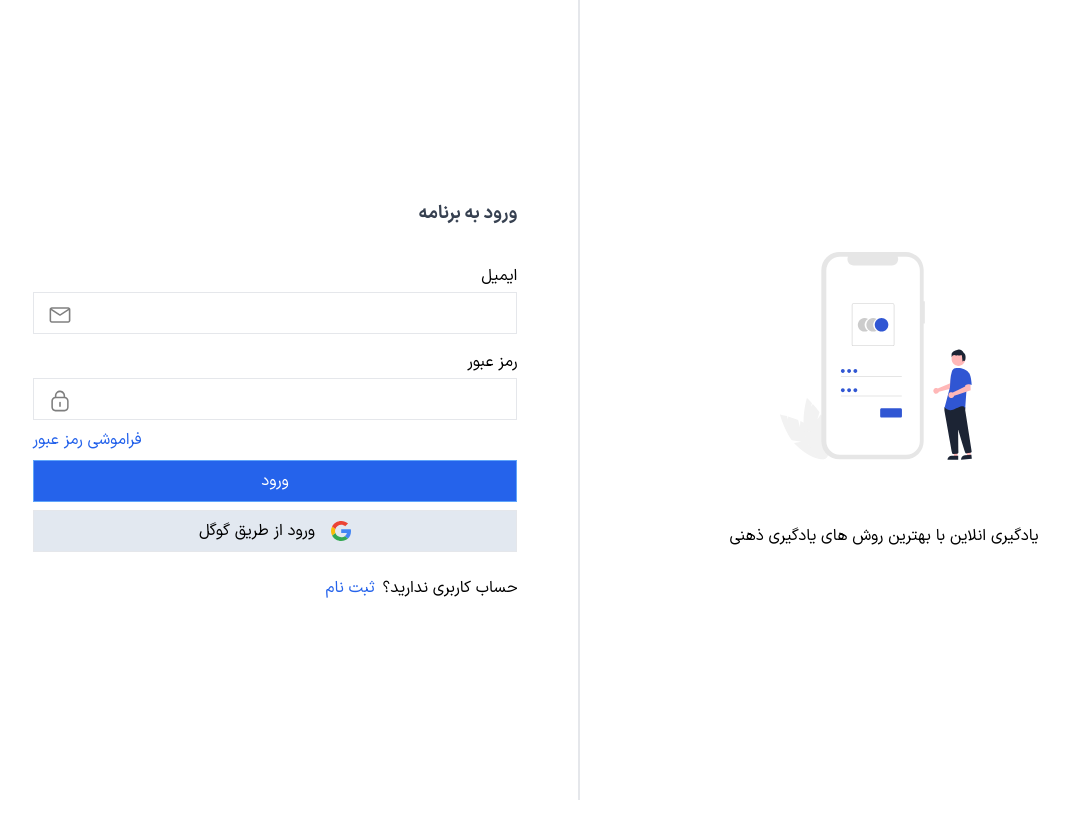
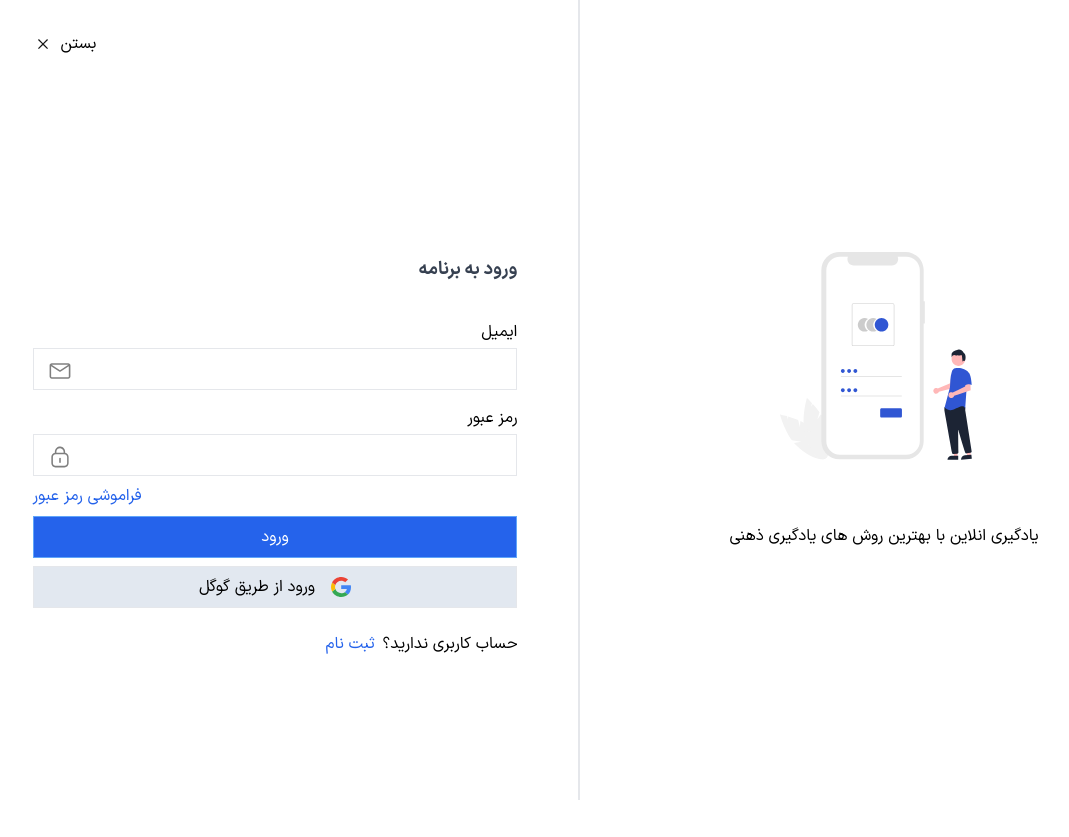
Before and after one commit to sinakaramiyan/EducationLMS, a Django app: page /brilliant/signIn/ in a window 1280 px wide. Shown: the top 837 px of the page, without its empty margins (60-1129 px from the left). Before the commit the page ends 800 px from the top, so only its background shows below. Run offline with Django 5.2, Linux system fonts and the light colour scheme.

Commit message:
"Added close button to signIn.html template"

```diff
--- a/core/educationalapp/templates/courseLearning/signIn.html
+++ b/core/educationalapp/templates/courseLearning/signIn.html
@@ -70,6 +70,14 @@
         </div>
         {# left panel #}
         <div class="w-full h-[100dvh] lg:w-1/2 lg:border-r-2 dark:border-slate-600">
+            {# close button #}
+            <a href="/" class="flex justify-end w-full gap-2 items-center sm:w-4/5 mx-auto mt-8">
+                <span class="">بستن</span>
+                <svg width="20" height="20" viewBox="0 0 16 16" fill="none" xmlns="http://www.w3.org/2000/svg">
+                    <rect width="16" height="16" fill="white" fill-opacity="0.01" style="mix-blend-mode:multiply"/>
+                    <path d="M12 4.7L11.3 4L8 7.3L4.7 4L4 4.7L7.3 8L4 11.3L4.7 12L8 8.7L11.3 12L12 11.3L8.7 8L12 4.7Z" fill="#161616"/>
+                </svg>
+            </a>
             <div class="flex flex-col justify-center mx-auto w-full sm:w-4/5 h-[100dvh]">
                 {# title #}
                 <h4 class="mb-9 font-bold text-gray-700 dark:text-white text-base sm:text-lg">
```
